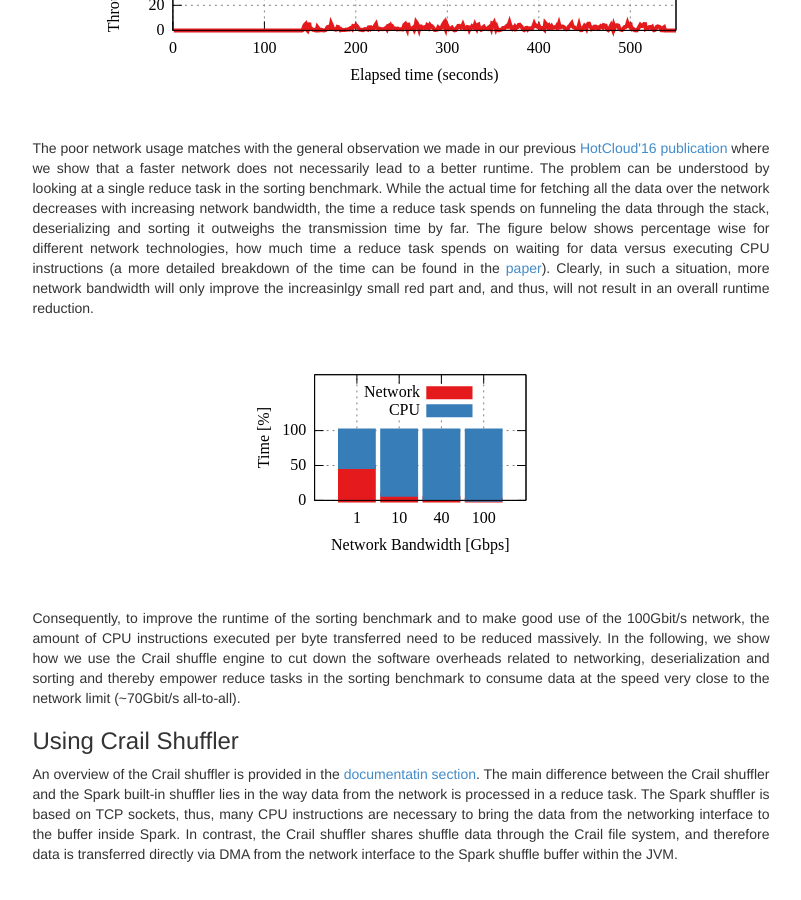
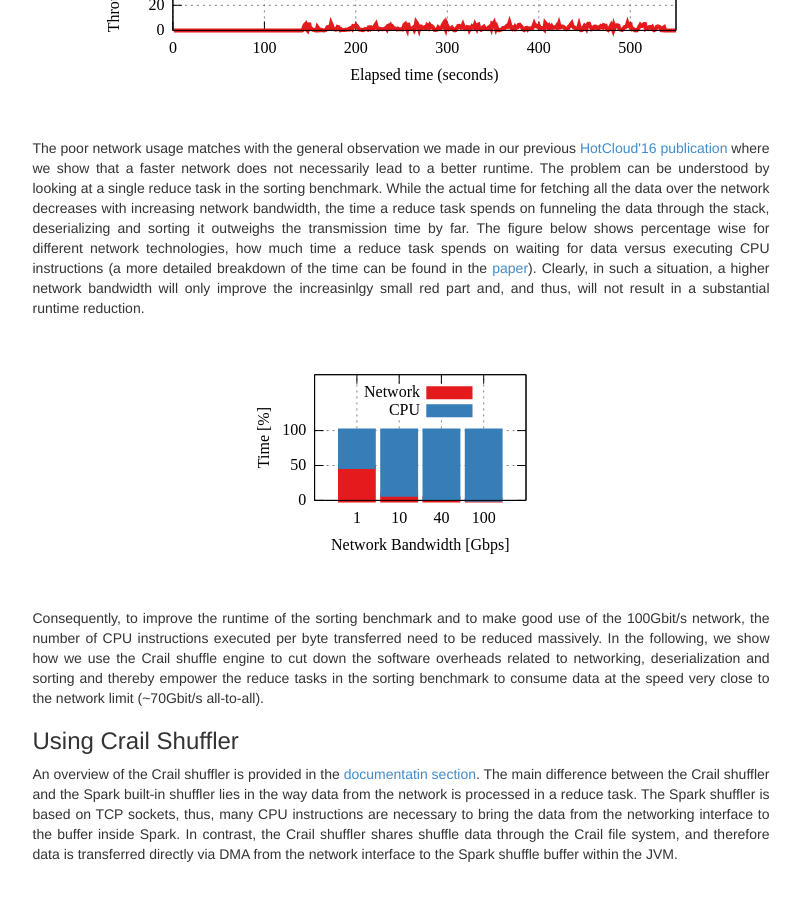
Before and after one commit to apache/incubator-crail-website, a Jekyll site: the page built from _posts/blog/2017-01-1-sorting.md, in a window 1280 px wide and 900 px high, scrolled down 1867 px. Shown: the whole window, without its empty margins (239-1040 px from the left). Built offline with Jekyll 4.4.1, drawn with Linux system fonts in a browser that asks for light colours; comment, search, counter and statistics services are not loaded.

Commit message:
Update 2017-01-1-sorting.md

```diff
--- a/_posts/blog/2017-01-1-sorting.md
+++ b/_posts/blog/2017-01-1-sorting.md
@@ -125,7 +125,7 @@ The first question we are interested in is to what extent such a sorting benchma
 
 <div style="text-align: justify">
 <p>
-The poor network usage matches with the general observation we made in our previous <a href="http://dl.acm.org/citation.cfm?id=3027062">HotCloud'16 publication</a> where we show that a faster network does not necessarily lead to a better runtime. The problem can be understood by looking at a single reduce task in the sorting benchmark. While the actual time for fetching all the data over the network decreases with increasing network bandwidth, the time a reduce task spends on funneling the data through the stack, deserializing and sorting it outweighs the transmission time by far. The figure below shows percentage wise for different network technologies, how much time a reduce task spends on waiting for data versus executing CPU instructions (a more detailed breakdown of the time can be found in the <a href="http://dl.acm.org/citation.cfm?id=3027062">paper</a>). Clearly, in such a situation, more network bandwidth will only improve the increasinlgy small red part and, and thus, will not result in an overall runtime reduction.
+The poor network usage matches with the general observation we made in our previous <a href="http://dl.acm.org/citation.cfm?id=3027062">HotCloud'16 publication</a> where we show that a faster network does not necessarily lead to a better runtime. The problem can be understood by looking at a single reduce task in the sorting benchmark. While the actual time for fetching all the data over the network decreases with increasing network bandwidth, the time a reduce task spends on funneling the data through the stack, deserializing and sorting it outweighs the transmission time by far. The figure below shows percentage wise for different network technologies, how much time a reduce task spends on waiting for data versus executing CPU instructions (a more detailed breakdown of the time can be found in the <a href="http://dl.acm.org/citation.cfm?id=3027062">paper</a>). Clearly, in such a situation, a higher network bandwidth will only improve the increasinlgy small red part and, and thus, will not result in a substantial runtime reduction.
 </p>
 </div>
 
@@ -135,7 +135,7 @@ The poor network usage matches with the general observation we made in our previ
 
 <div style="text-align: justify">
 <p>
-Consequently, to improve the runtime of the sorting benchmark and to make good use of the 100Gbit/s network, the amount of CPU instructions executed per byte transferred need to be reduced massively. In the following, we show how we use the Crail shuffle engine to cut down the software overheads related to networking, deserialization and sorting and thereby empower reduce tasks in the sorting benchmark to consume data at the speed very close to the network limit (~70Gbit/s all-to-all).
+Consequently, to improve the runtime of the sorting benchmark and to make good use of the 100Gbit/s network, the number of CPU instructions executed per byte transferred need to be reduced massively. In the following, we show how we use the Crail shuffle engine to cut down the software overheads related to networking, deserialization and sorting and thereby empower the reduce tasks in the sorting benchmark to consume data at the speed very close to the network limit (~70Gbit/s all-to-all).
 </p>
 </div>
 
```
